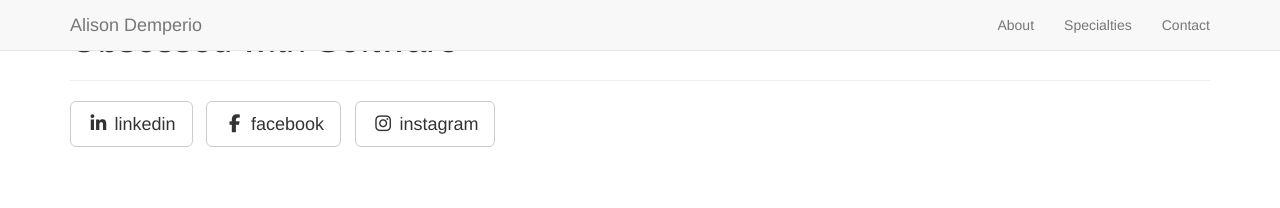
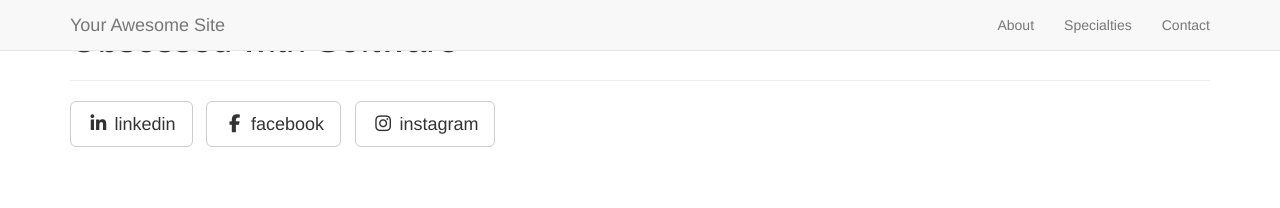
Before and after one commit to aldemperio/aldemperio.github.io, a Jekyll site: the page built from _posts/2014-09-21-services-1.markdown, in a window 1280 px wide. Shown: the top 208 px of the page. Built offline with Jekyll 4.4.1, drawn with Linux system fonts in a browser that asks for light colours; nearby versions of some CDN libraries; library files that are not in the unit come from our copies.

Commit message:
Update _config.yml

```diff
--- a/_config.yml
+++ b/_config.yml
@@ -2,10 +2,10 @@
 #      Main Configs       #
 # ----------------------- #
 
-url: http://alisondemperio.com
-title: Alison Demperio
-email: aldemperio@gmail.com
-author: Alison Demperio
+url: http://yoursite.com
+title: Your Awesome Site
+email: your-email@domain.com
+author: Your Name
 description: > # "Write an awesome description for your new site here.
   You can edit this line in _config.yml. It will appear in your document
   head meta (for Google search results) and in your feed.xml site
```
